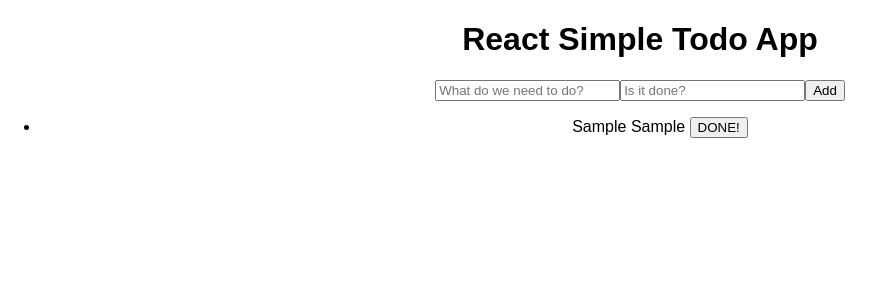
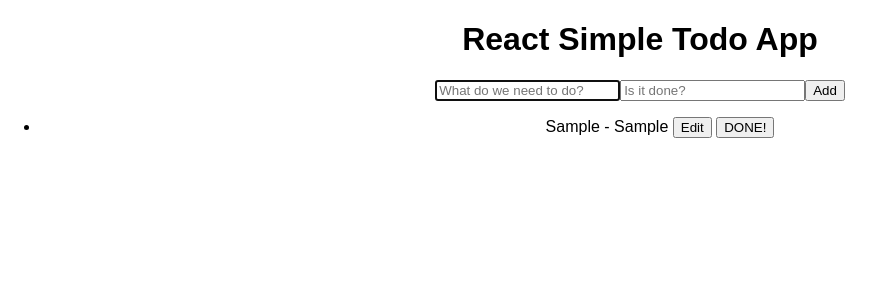
Before and after one commit to mariouvega/simple-crud-app, a React (Create React App) app: page / in a window 1280 px wide. Both pictures are taken after typing "Sample", "Sample" into the empty fields and a click on the button "Add". Shown: the top 300 px of the page, without its empty margins (0-884 px from the left). Built offline with nearby package versions, Linux system fonts and the light colour scheme.

Commit message:
added edit todo feature

```diff
--- a/src/App.js
+++ b/src/App.js
@@ -1,17 +1,26 @@
 import React, { Component } from 'react';
-import logo from './logo.svg';
 import './App.css';
 
 class App extends Component {
 
 
+  editTodo(index) {
+    let todo = this.state.todos[index]
+    this.refs.name.value = todo.name
+    this.refs.completed.value = todo.completed
+
+    this.setState({
+      creating: 1,
+      index: index
+    })
+    this.refs.name.focus()
+  }
+
+
   removeTodo(index) {
     let todos = this.state.todos
-    let todo = todos.find(function(todo) {
-      return todo.counter === index
-    })
 
-    todos.splice(todo, 1)
+    todos.splice(index, 1)
 
     this.setState({
       todos: todos
@@ -24,25 +33,30 @@ class App extends Component {
     e.preventDefault()
     let name = this.refs.name.value
     let completed = this.refs.completed.value
-    let counter = this.state.counter
-    let todo = {
-      name,
-      completed,
-      counter
-    }
-    counter+=1
     let todos = this.state.todos
 
+    if(this.state.creating === 0) {
+      let todo = {
+        name,
+        completed,
+      }
+      todos.push(todo)
+    } else {
+      let i = this.state.index
+      todos[i].name = name
+      todos[i].completed = completed
+    }
+
     // this will add our todo object to our todos array
-    todos.push(todo)
 
     this.setState({
       todos: todos,
-      counter: counter
+      creating: 0
     });
 
     // we did this to reset the form after submission
     this.refs.todoForm.reset()
+    this.refs.name.focus()
   }
 
 
@@ -53,16 +67,18 @@ class App extends Component {
     // the firts this is being referred to the base component thats why we are using .bind
     this.addTodo = this.addTodo.bind(this)
     this.removeTodo = this.removeTodo.bind(this)
+    this.editTodo = this.editTodo.bind(this)
     this.state = {
       todos: [],
       title: 'React Simple Todo App',
-      counter: 0
+      creating: 0,
+      index: ''
     }
 
   }
 
   render() {
-    let title = this.state.title;
+    let title = this.state.title
     let todos = this.state.todos
 
     return (
@@ -74,7 +90,7 @@ class App extends Component {
           <button onClick={this.addTodo}>Add</button>
         </form>
         <ul>
-          {todos.map((todo => <li key={todo.counter}>{todo.name} {todo.completed} <button onClick={this.removeTodo.bind(null, todo.counter)}>DONE!</button></li> ))}
+          {todos.map((todo, index) => <li key={index}>{todo.name} - {todo.completed} <button onClick={this.editTodo.bind(null, index)}>Edit</button> <button onClick={this.removeTodo.bind(null, index)}>DONE!</button></li> )}
         </ul>
       </div>
     );
```
